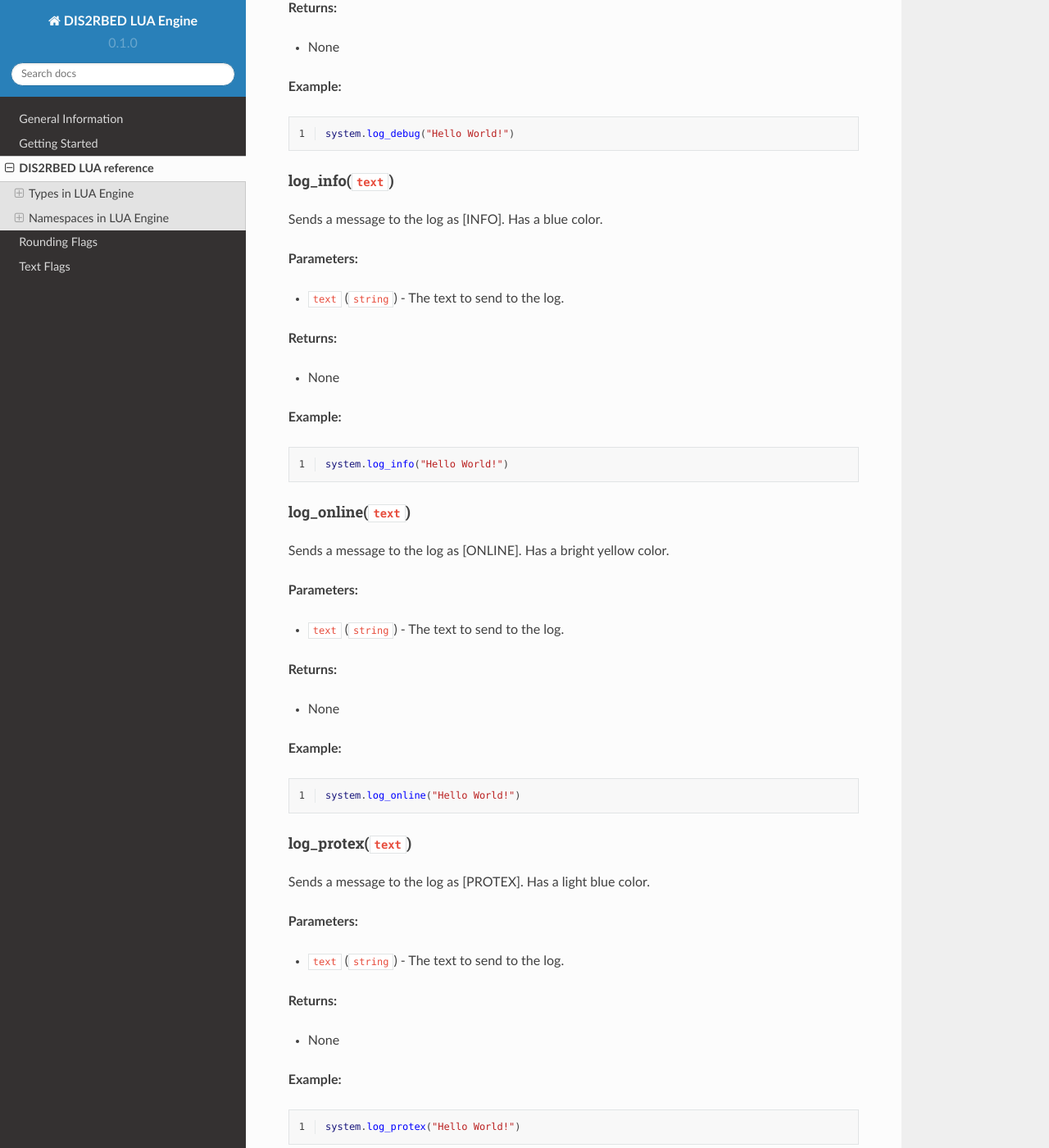
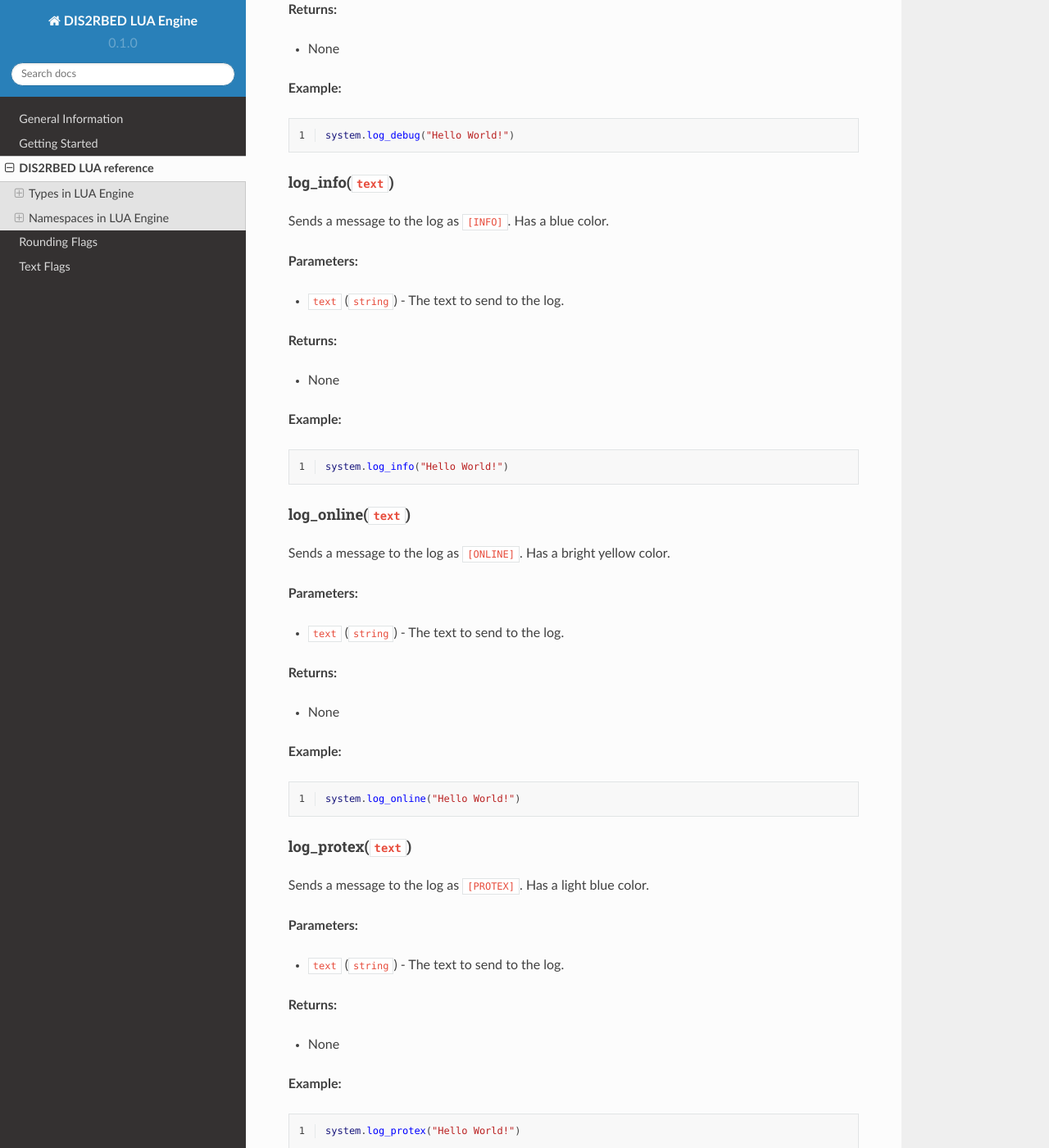
Before and after one commit to ItsK1tty/w1tchdocs, a Sphinx documentation site: the page built from docs/source/reference.rst, in a window 1280 px wide and 1400 px high, scrolled down 3421 px. Shown: the whole window at 82% size. Built offline with Sphinx 7.4.7 and the Read the Docs theme 2.0.0, drawn with Linux system fonts in a browser that asks for light colours; some of the changed text lies outside the part shown.

Commit message:
formatting play

```diff
--- a/docs/source/reference.rst
+++ b/docs/source/reference.rst
@@ -151,7 +151,7 @@ System namespace
 log_chat(``text``)
 ^^^^^^^^^^^^^^^^^^^^^^^^^^
 
-Sends a message to the log as [CHAT]. Has a purple color.
+Sends a message to the log as ``[CHAT]``. Has a purple color.
 
 **Parameters:**
 
@@ -171,7 +171,7 @@ Sends a message to the log as [CHAT]. Has a purple color.
 log_debug(``text``)
 ^^^^^^^^^^^^^^^^^^^^^^^^^^
 
-Sends a message to the log as [DEBUG]. Has a grey color.
+Sends a message to the log as ``[DEBUG]``. Has a grey color.
 
 **Parameters:**
 
@@ -191,7 +191,7 @@ Sends a message to the log as [DEBUG]. Has a grey color.
 log_info(``text``)
 ^^^^^^^^^^^^^^^^^^^^^^^^^^
 
-Sends a message to the log as [INFO]. Has a blue color.
+Sends a message to the log as ``[INFO]``. Has a blue color.
 
 **Parameters:**
 
@@ -211,7 +211,7 @@ Sends a message to the log as [INFO]. Has a blue color.
 log_online(``text``)
 ^^^^^^^^^^^^^^^^^^^^^^^^^^
 
-Sends a message to the log as [ONLINE]. Has a bright yellow color.
+Sends a message to the log as ``[ONLINE]``. Has a bright yellow color.
 
 **Parameters:**
 
@@ -232,7 +232,7 @@ Sends a message to the log as [ONLINE]. Has a bright yellow color.
 log_protex(``text``)
 ^^^^^^^^^^^^^^^^^^^^^^^^^^
 
-Sends a message to the log as [PROTEX]. Has a light blue color.
+Sends a message to the log as ``[PROTEX]``. Has a light blue color.
 
 **Parameters:**
 
@@ -252,7 +252,7 @@ Sends a message to the log as [PROTEX]. Has a light blue color.
 log_warning(``text``)
 ^^^^^^^^^^^^^^^^^^^^^^^^^^
 
-Sends a message to the log as [WARNING]. Has a red color.
+Sends a message to the log as ``[WARNING]``. Has a red color.
 
 **Parameters:**
 
```
